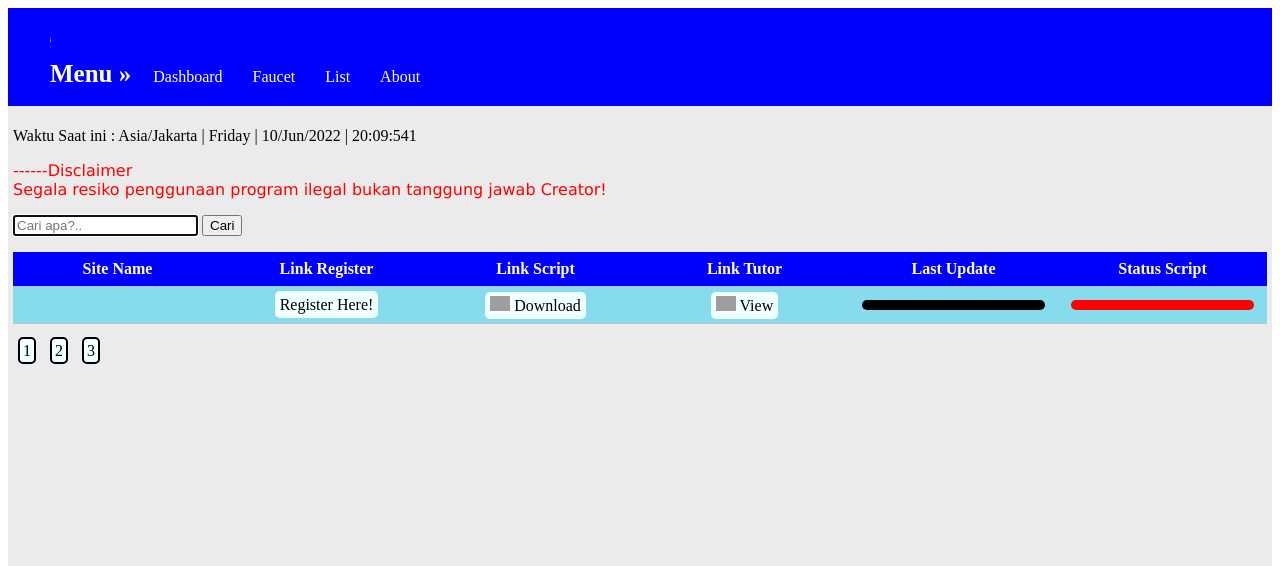
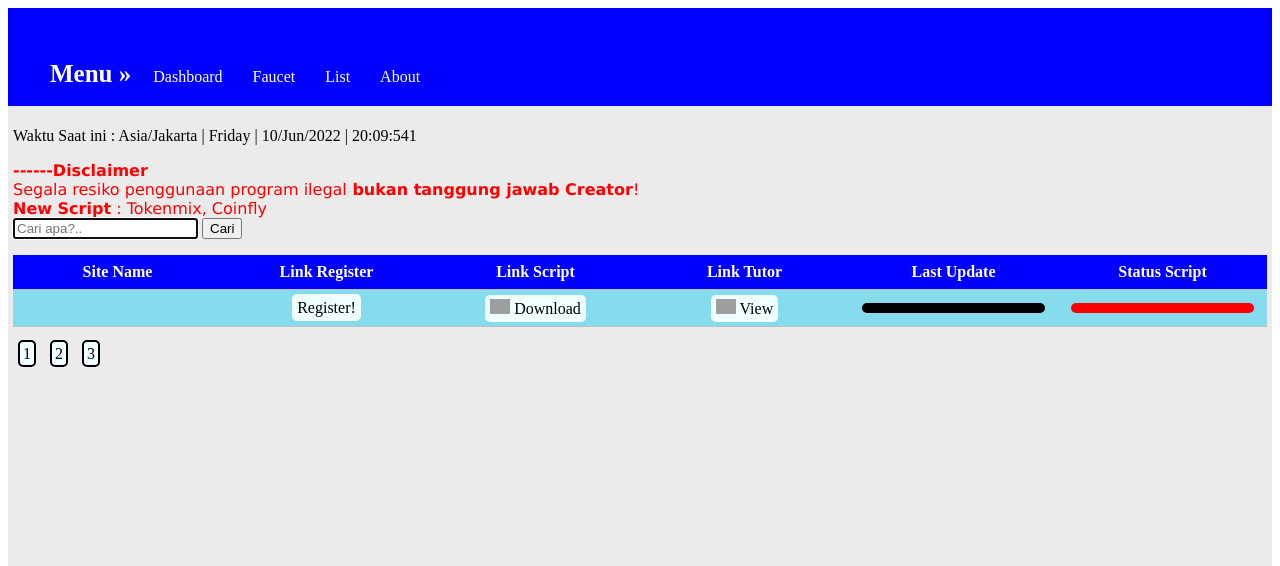
Before and after one commit to iewilmaestro/my-html, a PHP site: page /List in a window 1280 px wide. Shown: the top 566 px of the page. Run offline with PHP 8.4, Linux system fonts and the light colour scheme; tables that the repository leaves empty or names only in its code hold one stand-in row (values such as "Sample post"); data that the repository does not hold is empty; grey boxes are pictures that could not be loaded.

Commit message:
Update index.php

```diff
--- a/html/List/index.php
+++ b/html/List/index.php
@@ -33,13 +33,19 @@ function tanggal(){
 	<div id="content">
 		<!--<h3>List Script</h3>-->
 		<p>Waktu Saat ini : <?=tanggal();?></p>
-        <p style="font-family:verdana;color: red">------Disclaimer<br>
-            Segala resiko penggunaan program ilegal bukan tanggung jawab Creator!
-        </p>
+        <span style="font-family:verdana;color: red"><b>------Disclaimer</b><br>
+            Segala resiko penggunaan program ilegal<b> bukan tanggung jawab Creator</b>!
+            <br>
+            <b>New Script</b> : Tokenmix, Coinfly
+        </span>
+
+
+
         <form action="" method="post">
           <input type="text" name="keyword" autofocus placeholder="Cari apa?.." autocomplete="off">
-          <button type="submit" name="cari">Cari</button>
+          <button type="submit" name="cari">Cari</button><br>
         </form>
+
 		 <table>
             <tr bgcolor="blue" style="color:white" text-align="center">
                 <th style="width:15%">Site Name</th>
@@ -54,10 +60,10 @@ function tanggal(){
 		        if($a > 14)continue;?>
                 <tr>
                 	<td><?=$row["NamaSitus"];?></td>
-                	<td><a class="regist" href="<?=$row["LinkSitus"];?>" target='_blank'>Register Here!</a></td>
+                	<td><a class="regist" href="<?=$row["LinkSitus"];?>" target='_blank'>Register!</a></td>
                 	<td><a class="regist" href="<?=$row["LinkScript"];?>" target='_blank'><img src="https://cdn1.iconfinder.com/data/icons/hawcons/32/698392-icon-129-cloud-download-512.png" width="20"> Download</a></td>
                 	<?php if($row["LinkVidio"]=="belum"){
-                	  ?><td><a class="view"> Belom ada ya</a></td>
+                	  ?><td><a class="view"> Belom ada</a></td>
                 	   <?php
                 	}else{
                 	    ?><td><a class="view" href="<?=$row["LinkVidio"];?>" target='_blank'><img src="https://1.bp.blogspot.com/-oDuGyxpEgCs/XvQmhE3ZtaI/AAAAAAAAGPI/bBjIplPrxpoAwpcfvfZhlSuFg3PPXWuLgCK4BGAsYHg/w320-h180/youtube-logo-black.png" width="20"> View</a></td>
```
